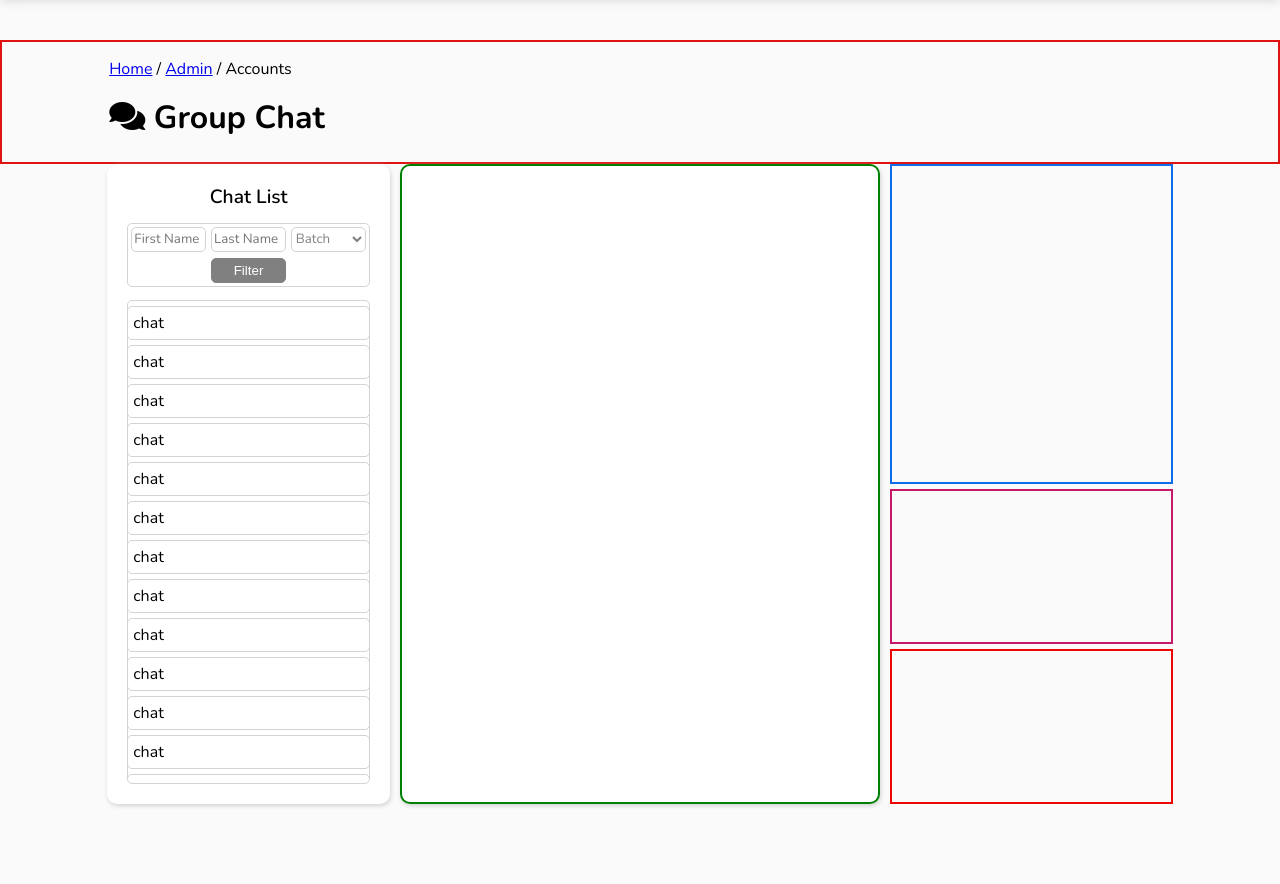
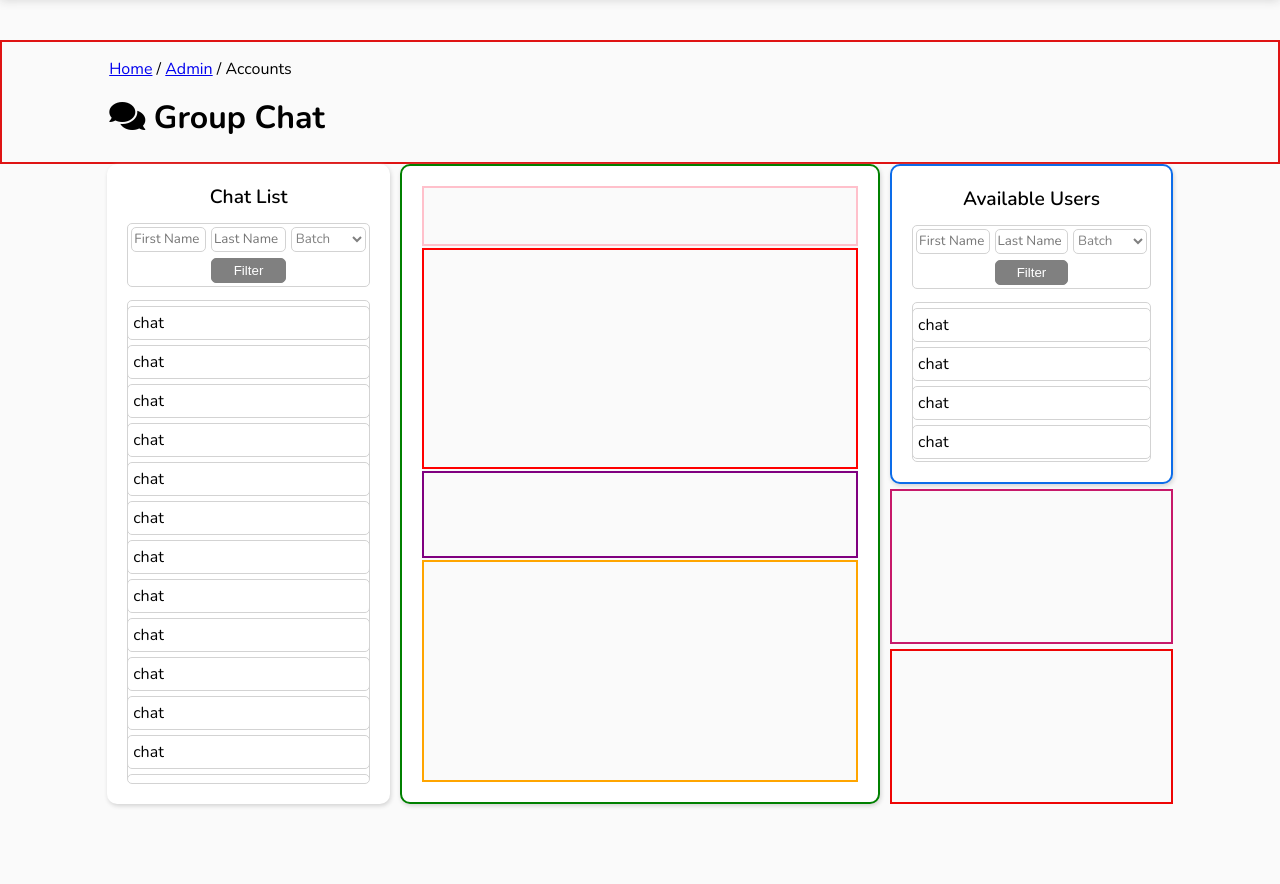
Before and after one commit to IsuruVihan/UCSC_Alumni_Diaries, a PHP site: page /group-chat.php in a window 1280 px wide. Shown: the part 70-954 px from the top of the page. Run offline with PHP 8.4, Linux system fonts and the light colour scheme; some libraries are stand-ins or nearby versions.

Commit message:
Group chat wall sketch using grid

```diff
--- a/assets/styles/group-chat.css
+++ b/assets/styles/group-chat.css
@@ -126,15 +126,15 @@
 
 
 }
+
 .chat-list{
   grid-column-start: line1;
   grid-column-end: line2;
   grid-row-start: row1;
   grid-row-end: row4;
   margin-right: 5px;
+}
 
-
-}
 .chat-wall{
   grid-column-start: line2;
   grid-column-end: line3;
@@ -144,6 +144,39 @@
   margin-left:5px;
   border: 2px green solid;
 
+}
+.chat-wall-grid{
+  background: #fafafa;
+  height: 100vh;
+  display: grid;
+  grid-template-rows: [row1] 10% [row2] 37.5% [row3] 15%[row4]37.5%[row5];
+
+
+}
+.group-info{
+  grid-row-start: row1;
+  grid-row-end: row2;
+  border: 2px pink solid;
+
+}
+.receive-message{
+  grid-row-start: row2;
+  grid-row-end: row3;
+  border: 2px red solid;
+  margin-top:2px;
+
+}
+.enter-message{
+  grid-row-start: row3;
+  grid-row-end: row4;
+  border: 2px purple solid;
+  margin-top:2px;
+}
+.participants{
+  grid-row-start: row4;
+  grid-row-end: row5;
+  border: 2px orange solid;
+  margin-top:2px;
 }
 .available-users{
   grid-column-start: line3;
--- a/pages/group-chat.php
+++ b/pages/group-chat.php
@@ -73,13 +73,69 @@
         </div>
 
         <div class='card chat-wall'>
+            <div class='chat-wall-grid'>
             <div class='group-info'></div>
-            <div class='group-info'></div>
-            <div class='group-info'></div>
-            <div class='group-info'></div>
+            <div class='receive-message'></div>
+            <div class='enter-message'></div>
+            <div class='participants'></div>
+</div>
+    </div>
+    <div class='card available-users'>
+    <div class='title'>Available Users</div>
 
-    </div>
-    <div class='available-users'>
+
+                           <div class='filter'>
+                               <div class='box-01'>
+                                       <input class='input-field' type='text' placeholder='First Name'/>
+                                       <input class='input-field' type='text' placeholder='Last Name'/>
+                                   <select class='input-field'>
+                                       <option value='Batch'>Batch</option>
+                                       <option value='2004/2005'>2004/2005</option>
+                                       <option value='2005/2006'>2005/2006</option>
+                                       <option value='2006/2007'>2006/2007</option>
+                                       <option value='2008/2009'>2008/2009</option>
+                                       <option value='2009/2010'>2009/2010</option>
+                                       <option value='2010/2011'>2010/2011</option>
+                                       <option value='2011/2012'>2011/2012</option>
+                                       <option value='2012/2013'>2012/2013</option>
+                                       <option value='2013/2014'>2013/2014</option>
+                                       <option value='2014/2015'>2014/2015</option>
+                                       <option value='2015/2016'>2015/2016</option>
+                                       <option value='2016/2017'>2016/2017</option>
+                                       <option value='2017/2018'>2017/2018</option>
+                                       <option value='2018/2019'>2018/2019</option>
+                                       <option value='2019/2020'>2019/2020</option>
+                                       <option value='2020/2021'>2020/2021</option>
+                                       <option value='2021/2022'>2021/2022</option>
+                                       <option value='2022/2023'>2022/2023</option>
+
+                                   </select>
+                               </div>
+                                 <div class='box-02'>
+                                 <button class='filter-btn btn'>Filter</button>
+                               </div>
+                           </div>
+                           <div class='chats'>
+                               <div class='list-items'>chat</div>
+                               <div class='list-items'>chat</div>
+                               <div class='list-items'>chat</div>
+                               <div class='list-items'>chat</div>
+                               <div class='list-items'>chat</div>
+                               <div class='list-items'>chat</div>
+                               <div class='list-items'>chat</div>
+                               <div class='list-items'>chat</div>
+                               <div class='list-items'>chat</div>
+                               <div class='list-items'>chat</div>
+                               <div class='list-items'>chat</div>
+                               <div class='list-items'>chat</div>
+                               <div class='list-items'>chat</div>
+                               <div class='list-items'>chat</div>
+                               <div class='list-items'>chat</div>
+                               <div class='list-items'>chat</div>
+                               <div class='list-items'>chat</div>
+                               <div class='list-items'>chat</div>
+                               <div class='list-items'>chat</div>
+                       </div>
 </div>
     <div class='create-group'>
 </div>
```
